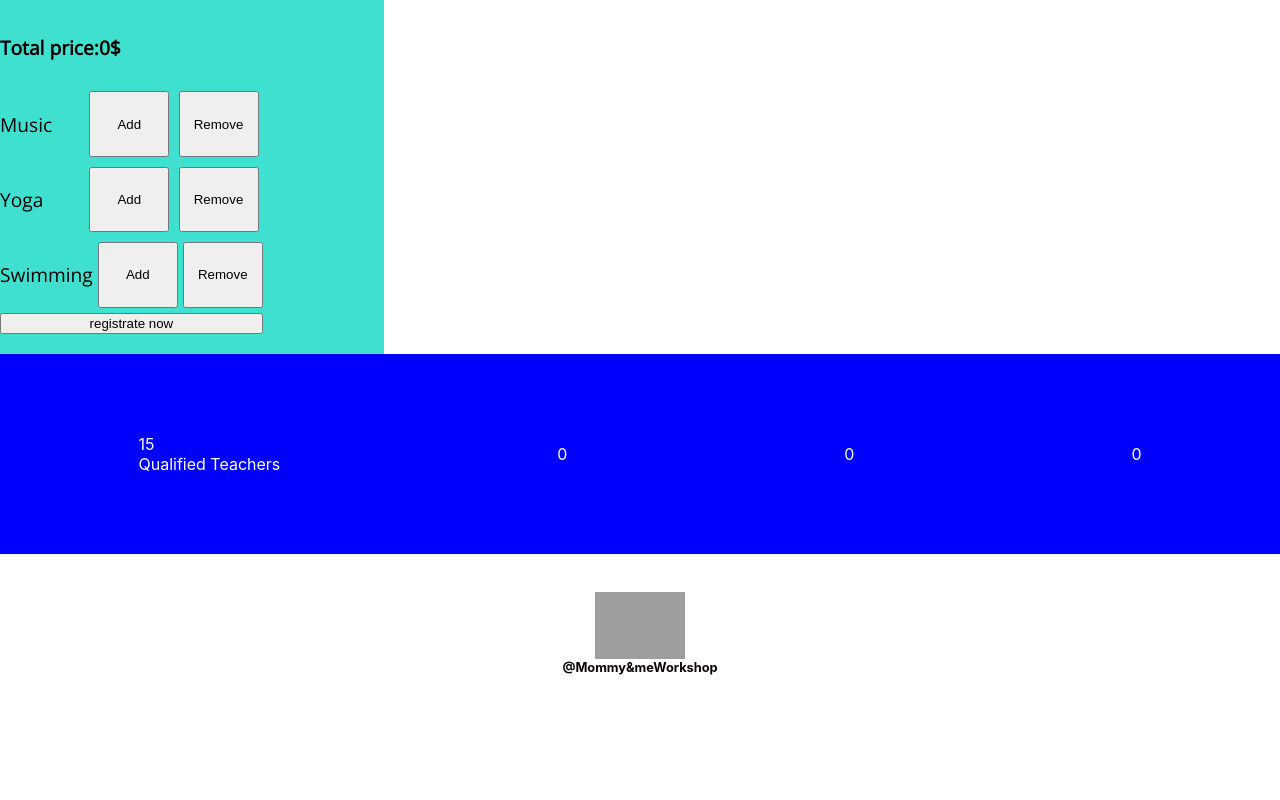
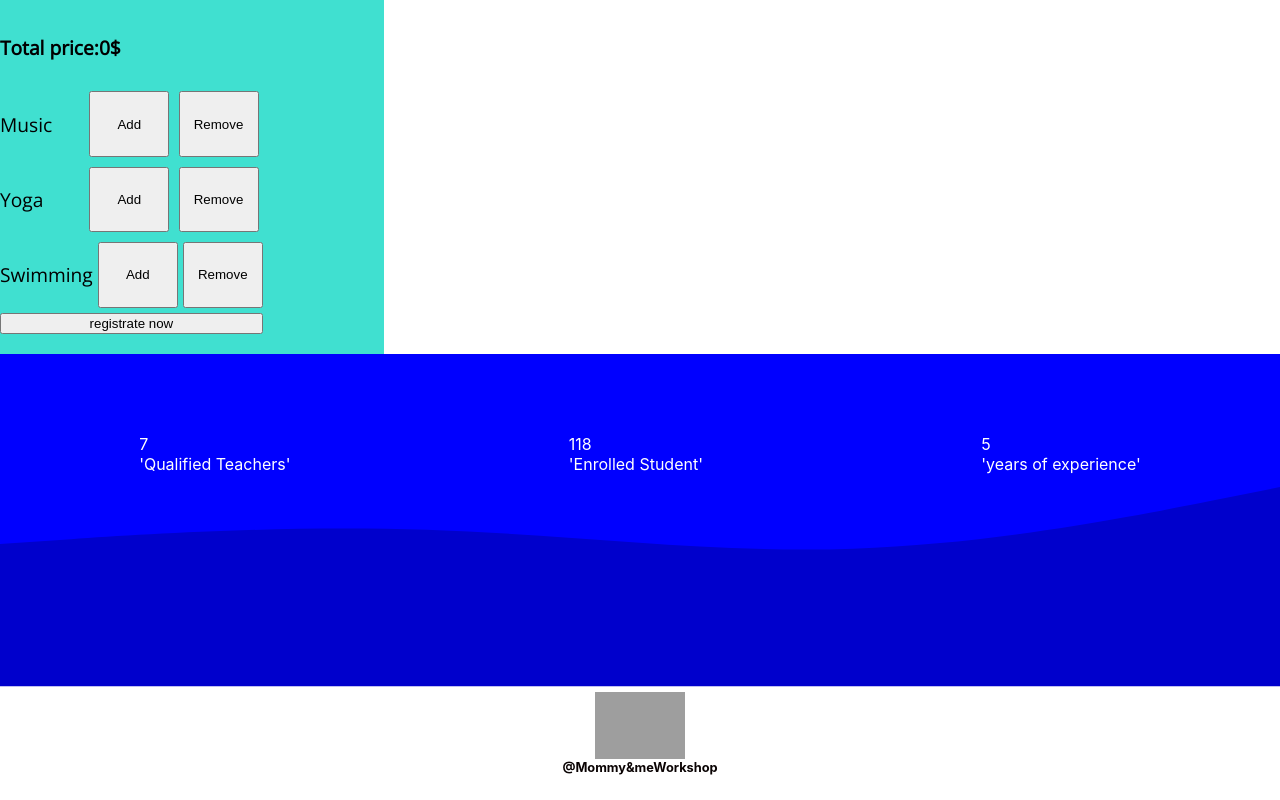
Before and after one commit to aditfz/mommy-and-me, a React (Create React App) app: page / in a window 1280 px wide. Shown: the part 1975-2775 px from the top of the page. Before the commit the page ends 2675 px from the top, so only its background shows below. Built offline with nearby package versions, Linux system fonts and the light colour scheme; grey boxes are pictures that could not be loaded.

Commit message:
add svg to static

```diff
--- a/src/components/Statics/statics.tsx
+++ b/src/components/Statics/statics.tsx
@@ -4,10 +4,10 @@ import React ,{useState, useEffect}from 'react'
 const Statics:React.FC =()=>{
     const [teacher,setTeacher]=useState(0)
     const [student,setStudent]=useState(0)
-    const [event,setEvent]=useState(0)
-    const [years,setyears]=useState(0)
+    const [years,setYears]=useState(0)
 
-    useEffect(() => {
+
+      useEffect(() => {
         if (teacher === 0) {
           const teacherInterval = setInterval(() => {
 
@@ -20,23 +20,72 @@ const Statics:React.FC =()=>{
                 }
               });
 
-          }, 100);
+          }, 10000/15);
         }
       }, [teacher]);
+      useEffect(() => {
+        if (student === 0) {
+          const studentInterval = setInterval(() => {
 
+              setStudent((student) => {
+                if (student < 237) {
+                  return student + 1;
+                } else {
+                  clearInterval(studentInterval);
+                  return student;
+                }
+              });
+
+          }, 10000/237);
+        }
+      }, [student]);
+      useEffect(() => {
+        if (years === 0) {
+          const yearsInterval = setInterval(() => {
+
+              setYears((years) => {
+                if (years < 11) {
+                  return years + 1;
+                } else {
+                  clearInterval(yearsInterval);
+                  return years;
+                }
+              });
+
+          }, 10000/11);
+        }
+      }, [years]);
 
 
 
     return(
+      <div style={{height:300}}>
         <div style={{width:"100%", color:"#fff",height:'200px',backgroundColor:'blue', display:'flex',alignItems:'center', justifyContent:"space-around"}}>
 <div style={{display:'flex', flexDirection:"column"}}>
     <div>{teacher}</div>
-    <div>Qualified Teachers</div>
+    <div>'Qualified Teachers'</div>
     </div>
-<div>{student}</div>
-<div>{event}</div>
-<div>{years}</div>
+    <div style={{display:'flex', flexDirection:"column"}}>
+    <div>{student}</div>
+    <div>'Enrolled Student'</div>
+    </div>
+    <div style={{display:'flex', flexDirection:"column"}}>
+    <div>{years}</div>
+    <div>'years of experience'</div>
+    </div>
 
+
+        </div>
+        <svg style={{width:'100%' ,height:400,marginTop:-210 }}
+          xmlns='http://www.w3.org/2000/svg'
+          viewBox='0 0 1440 320'
+        >
+          <path
+            fill='#00c'
+            fillOpacity='1'
+            d='M0,160L80,154.7C160,149,320,139,480,144C640,149,800,171,960,165.3C1120,160,1280,128,1360,112L1440,96L1440,320L1360,320C1280,320,1120,320,960,320C800,320,640,320,480,320C320,320,160,320,80,320L0,320Z'
+          ></path>
+        </svg>
         </div>
     )
 }
```
